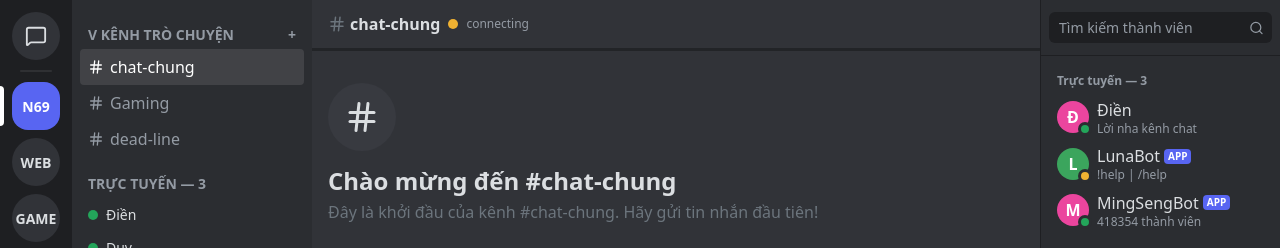
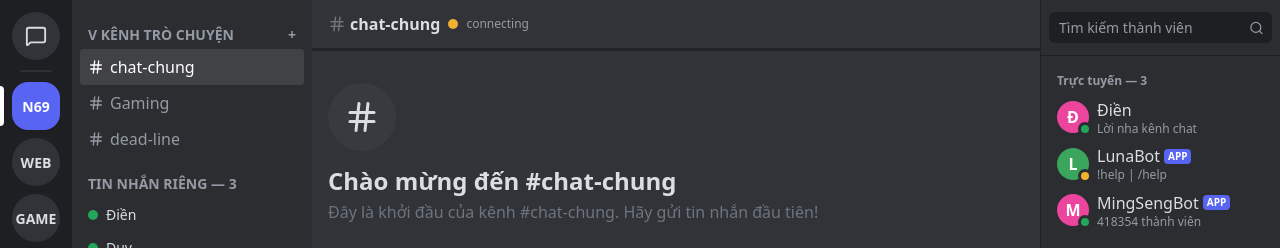
Before and after one commit to nguyenvandiennlu/Nhom69_LTFE, a React (Vite) app: page /chat in a window 1280 px wide. Shown: the top 248 px of the page. Built offline with nearby package versions, Linux system fonts and the light colour scheme; no server answers.

Commit message:
Refactor - Hiển thị chung - Done - Đồng bộ thông tin người dùng

```diff
--- a/src/components/Sidebar.tsx
+++ b/src/components/Sidebar.tsx
@@ -52,7 +52,7 @@ export default function Sidebar({ currentChat, chats, onSelectChat }: Props) {
                     </div>
                 ))}
 
-                <div className="titleSidebar">Trực tuyến — {people.length}</div>
+                <div className="titleSidebar">Tin nhắn riêng — {people.length}</div>
                 {people.map(person => (
                     <div
                         key={person.name}
--- a/src/pages/ChatPage.tsx
+++ b/src/pages/ChatPage.tsx
@@ -6,7 +6,7 @@ import MessageList from '../components/MessageList';
 import ChatInput from '../components/ChatInput';
 import MemberList from '../components/MemberList';
 import { normalizeMessage } from '../services/messageUtils';
-import { Hash, User } from 'lucide-react';
+import { Hash, AtSign  } from 'lucide-react';
 import type { Message, CurrentChat } from '../types/message';
 
 const initialChats: CurrentChat[] = [
@@ -110,7 +110,7 @@ export default function ChatPage() {
                         {currentChat.type === 'room' ? (
                             <Hash size={18} className="text-secondary" />
                         ) : (
-                            <User size={18} className="text-secondary" />
+                            <AtSign size={18} className="text-secondary" />
                         )}
                         {currentChat.name}
                     </span>
```
